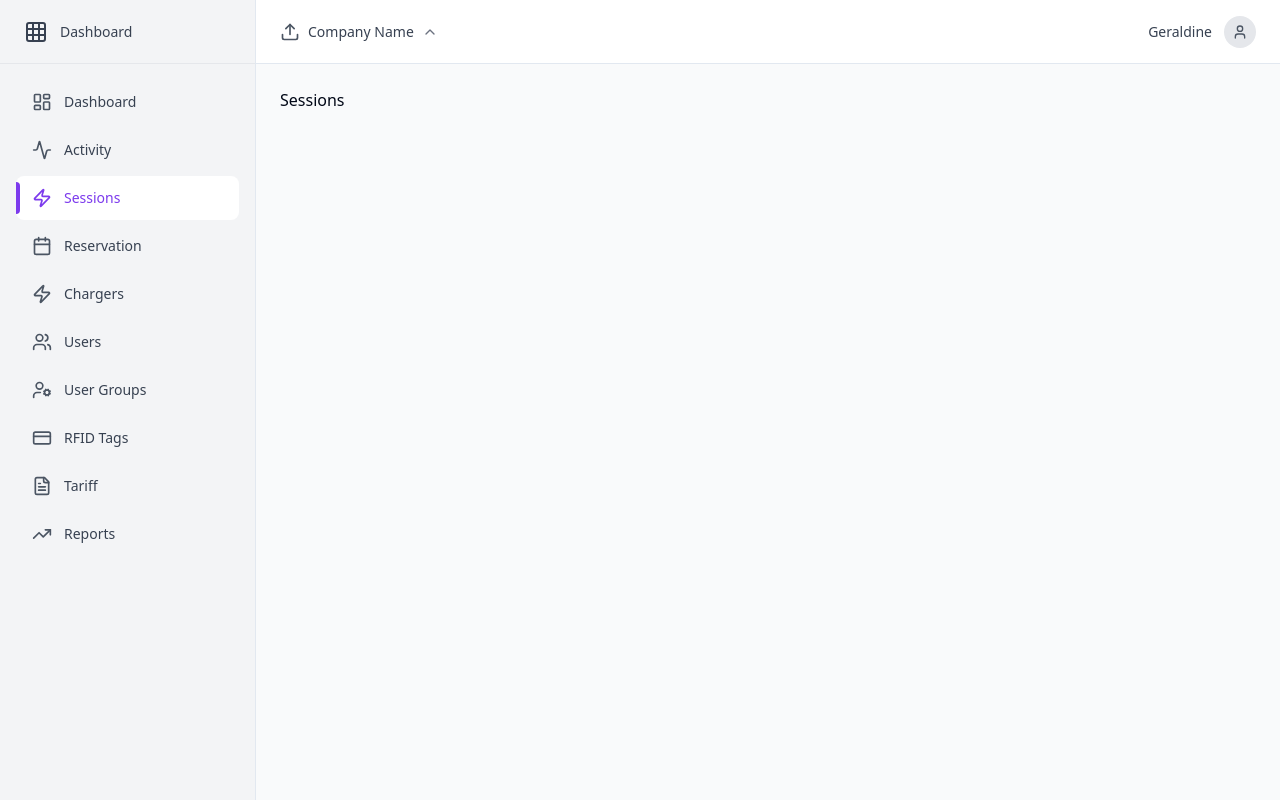
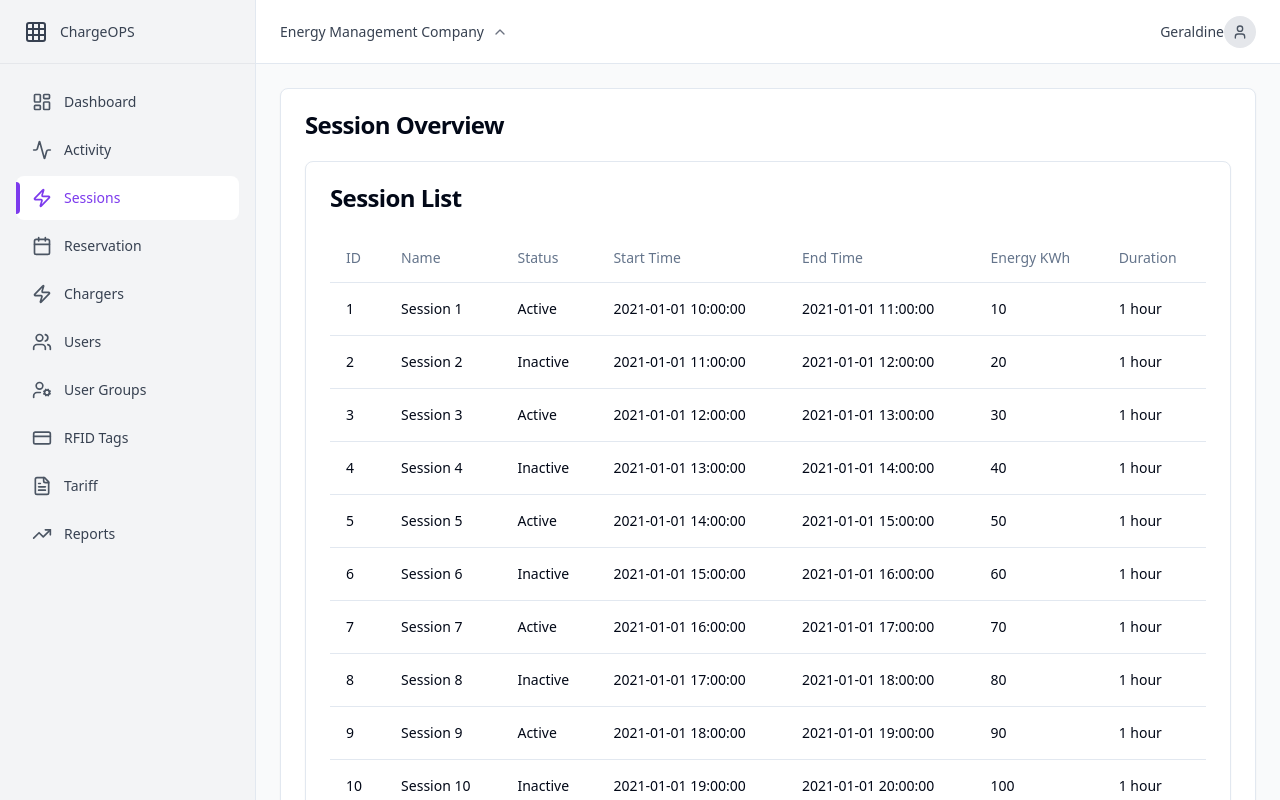
Before and after one commit to musticode/ocppcentral-admin, a React (Vite) app: page /sessions in a window 1280 px wide. Built offline with nearby package versions, Linux system fonts and the light colour scheme.

Commit message:
feat: header, sidebar, session and user pages

```diff
--- a/src/components/layout/Header.tsx
+++ b/src/components/layout/Header.tsx
@@ -1,17 +1,19 @@
 import { ChevronUp, User, Upload } from "lucide-react";
 import { useAuthStore } from "@/store/auth.store";
+import { useState } from "react";
 
 export const Header = () => {
   const { user } = useAuthStore();
+  const [companyName, setCompanyName] = useState("Energy Management Company");
 
   return (
     <header className="flex h-16 items-center justify-between border-b bg-white px-6 shadow-sm">
       <div className="flex items-center gap-2">
-        <Upload className="h-5 w-5 text-gray-600" />
-        <span className="text-sm font-medium text-gray-700">Company Name</span>
+        {/* <Upload className="h-5 w-5 text-gray-600" /> */}
+        <span className="text-sm font-medium text-gray-700">{companyName}</span>
         <ChevronUp className="h-4 w-4 text-gray-500" />
       </div>
-      <div className="flex items-center gap-3">
+      <div className="flex items-center gap-">
         <span className="text-sm font-medium text-gray-700">
           {user?.name || "Geraldine"}
         </span>
--- a/src/components/layout/Sidebar.tsx
+++ b/src/components/layout/Sidebar.tsx
@@ -33,7 +33,7 @@ export const Sidebar = () => {
     <div className="flex h-screen w-64 flex-col border-r bg-gray-100">
       <div className="flex h-16 items-center gap-3 border-b border-gray-200 px-6">
         <Grid3x3 className="h-6 w-6 text-gray-700" />
-        <span className="text-sm font-medium text-gray-700">Dashboard</span>
+        <span className="text-sm font-medium text-gray-700">ChargeOPS</span>
       </div>
       <nav className="flex-1 space-y-1 p-4">
         {menuItems.map((item) => {
--- /dev/null
+++ b/src/features/sessions/SessionList.tsx
@@ -0,0 +1,146 @@
+import { CardContent, CardHeader, CardTitle } from "@/components/ui/card";
+
+import { Card } from "@/components/ui/card";
+import {
+  Table,
+  TableBody,
+  TableCell,
+  TableHead,
+  TableHeader,
+  TableRow,
+} from "@/components/ui/table";
+import { useEffect, useState } from "react";
+
+export const SessionList = () => {
+  const [sessions, setSessions] = useState<any[]>([]);
+
+  useEffect(() => {
+    setSessions([
+      {
+        id: 1,
+        name: "Session 1",
+        status: "Active",
+        startTime: "2021-01-01 10:00:00",
+        endTime: "2021-01-01 11:00:00",
+        energyKWh: 10,
+        duration: "1 hour",
+      },
+      {
+        id: 2,
+        name: "Session 2",
+        status: "Inactive",
+        startTime: "2021-01-01 11:00:00",
+        endTime: "2021-01-01 12:00:00",
+        energyKWh: 20,
+        duration: "1 hour",
+      },
+      {
+        id: 3,
+        name: "Session 3",
+        status: "Active",
+        startTime: "2021-01-01 12:00:00",
+        endTime: "2021-01-01 13:00:00",
+        energyKWh: 30,
+        duration: "1 hour",
+      },
+      {
+        id: 4,
+        name: "Session 4",
+        status: "Inactive",
+        startTime: "2021-01-01 13:00:00",
+        endTime: "2021-01-01 14:00:00",
+        energyKWh: 40,
+        duration: "1 hour",
+      },
+      {
+        id: 5,
+        name: "Session 5",
+        status: "Active",
+        startTime: "2021-01-01 14:00:00",
+        endTime: "2021-01-01 15:00:00",
+        energyKWh: 50,
+        duration: "1 hour",
+      },
+      {
+        id: 6,
+        name: "Session 6",
+        status: "Inactive",
+        startTime: "2021-01-01 15:00:00",
+        endTime: "2021-01-01 16:00:00",
+        energyKWh: 60,
+        duration: "1 hour",
+      },
+      {
+        id: 7,
+        name: "Session 7",
+        status: "Active",
+        startTime: "2021-01-01 16:00:00",
+        endTime: "2021-01-01 17:00:00",
+        energyKWh: 70,
+        duration: "1 hour",
+      },
+      {
+        id: 8,
+        name: "Session 8",
+        status: "Inactive",
+        startTime: "2021-01-01 17:00:00",
+        endTime: "2021-01-01 18:00:00",
+        energyKWh: 80,
+        duration: "1 hour",
+      },
+      {
+        id: 9,
+        name: "Session 9",
+        status: "Active",
+        startTime: "2021-01-01 18:00:00",
+        endTime: "2021-01-01 19:00:00",
+        energyKWh: 90,
+        duration: "1 hour",
+      },
+      {
+        id: 10,
+        name: "Session 10",
+        status: "Inactive",
+        startTime: "2021-01-01 19:00:00",
+        endTime: "2021-01-01 20:00:00",
+        energyKWh: 100,
+        duration: "1 hour",
+      },
+    ]);
+  }, []);
+  return (
+    <Card>
+      <CardHeader>
+        <CardTitle>Session List</CardTitle>
+      </CardHeader>
+      <CardContent>
+        <Table>
+          <TableHeader>
+            <TableRow>
+              <TableHead>ID</TableHead>
+              <TableHead>Name</TableHead>
+              <TableHead>Status</TableHead>
+              <TableHead>Start Time</TableHead>
+              <TableHead>End Time</TableHead>
+              <TableHead>Energy KWh</TableHead>
+              <TableHead>Duration</TableHead>
+            </TableRow>
+          </TableHeader>
+          <TableBody>
+            {sessions.map((session) => (
+              <TableRow key={session.id}>
+                <TableCell>{session.id}</TableCell>
+                <TableCell>{session.name}</TableCell>
+                <TableCell>{session.status}</TableCell>
+                <TableCell>{session.startTime}</TableCell>
+                <TableCell>{session.endTime}</TableCell>
+                <TableCell>{session.energyKWh}</TableCell>
+                <TableCell>{session.duration}</TableCell>
+              </TableRow>
+            ))}
+          </TableBody>
+        </Table>
+      </CardContent>
+    </Card>
+  );
+};
--- /dev/null
+++ b/src/features/sessions/SessionOverview.tsx
@@ -0,0 +1,19 @@
+import { Card, CardContent, CardHeader, CardTitle } from "@/components/ui/card";
+import { SessionList } from "./SessionList";
+
+export const SessionOverview = () => {
+  return (
+    <div className="p-6">
+      <Card>
+        <CardHeader>
+          <CardTitle>Session Overview</CardTitle>
+        </CardHeader>
+        <CardContent>
+          <SessionList />
+        </CardContent>
+      </Card>
+    </div>
+  );
+};
+
+export default SessionOverview;
--- /dev/null
+++ b/src/features/user/UserList.tsx
@@ -0,0 +1,45 @@
+import { Card, CardContent, CardHeader, CardTitle } from "@/components/ui/card";
+import {
+  Table,
+  TableRow,
+  TableHeader,
+  TableHead,
+  TableBody,
+  TableCell,
+} from "@/components/ui/table";
+
+export const UserList = () => {
+  return (
+    <>
+      <Card>
+        <CardHeader>
+          <CardTitle>Users</CardTitle>
+        </CardHeader>
+      </Card>
+      <CardContent>
+        <Table>
+          <TableHeader>
+            <TableRow>
+              <TableHead>Name</TableHead>
+              <TableHead>Email</TableHead>
+              <TableHead>Role</TableHead>
+              <TableHead>Company</TableHead>
+              <TableHead>Status</TableHead>
+              <TableHead>Actions</TableHead>
+            </TableRow>
+          </TableHeader>
+          <TableBody>
+            <TableRow>
+              <TableCell>John Doe</TableCell>
+              <TableCell>john.doe@example.com</TableCell>
+              <TableCell>Admin</TableCell>
+              <TableCell>Company 1</TableCell>
+              <TableCell>Active</TableCell>
+              <TableCell>Actions</TableCell>
+            </TableRow>
+          </TableBody>
+        </Table>
+      </CardContent>
+    </>
+  );
+};
--- /dev/null
+++ b/src/features/user/UserOverview.tsx
@@ -0,0 +1,17 @@
+import { Card, CardContent, CardHeader, CardTitle } from "@/components/ui/card";
+import { UserList } from "./UserList";
+
+export const UserOverview = () => {
+  return (
+    <div className="p-6">
+      <Card>
+        <CardHeader>
+          <CardTitle>User Overview</CardTitle>
+        </CardHeader>
+        <CardContent>
+          <UserList />
+        </CardContent>
+      </Card>
+    </div>
+  );
+};
--- a/src/routes/index.tsx
+++ b/src/routes/index.tsx
@@ -8,6 +8,8 @@ import { ChargePointDetail } from "@/features/charge-points/components/ChargePoi
 import { ProtectedRoute } from "./ProtectedRoute";
 import { RFIDOverview } from "@/features/rfidtags/RFIDOverview";
 import { TariffOverview } from "@/features/tariff/TariffOverview";
+import { SessionOverview } from "@/features/sessions/SessionOverview";
+import { UserOverview } from "@/features/user/UserOverview";
 
 export const router = createBrowserRouter([
   {
@@ -43,7 +45,7 @@ export const router = createBrowserRouter([
           },
           {
             path: "sessions",
-            element: <div className="p-6">Sessions</div>,
+            element: <SessionOverview />,
           },
           {
             path: "reservation",
@@ -51,7 +53,7 @@ export const router = createBrowserRouter([
           },
           {
             path: "users",
-            element: <div className="p-6">Users</div>,
+            element: <UserOverview />,
           },
           {
             path: "user-groups",
```
